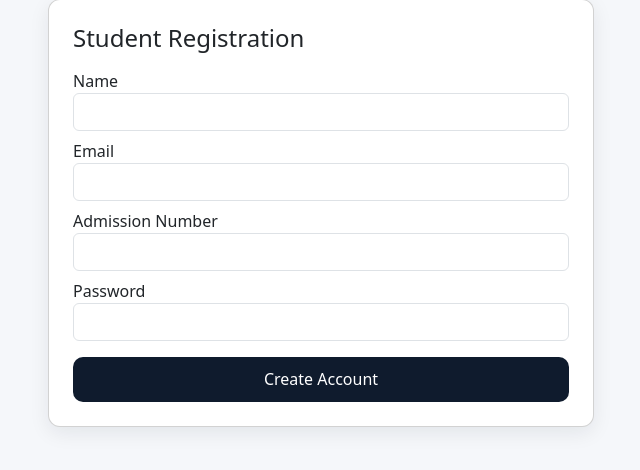
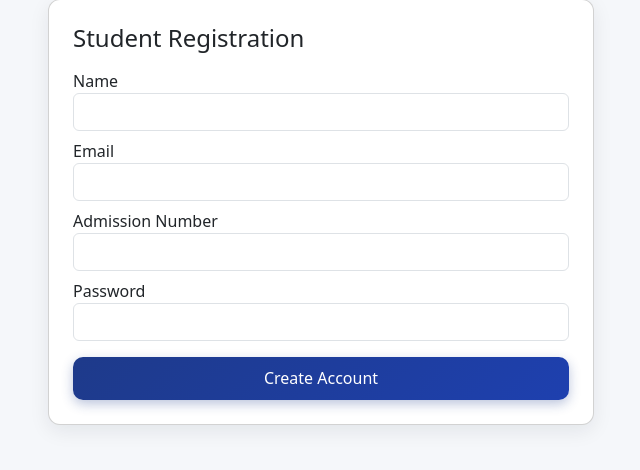
Before and after one commit to HBIUCAMPUS/HBIU-UNIVERSITY-PORTAL, a Flask app: page /register/student in a window 1280 px wide. Shown: the part 139-609 px from the top of the page, without its empty margins (319-959 px from the left). Run offline with Flask 3, Linux system fonts and the light colour scheme.

Commit message:
Update register_students.html

```diff
--- a/templates/register_students.html
+++ b/templates/register_students.html
@@ -9,7 +9,7 @@
         <div class="mb-2"><label>Email</label><input class="form-control" name="email" type="email" required></div>
         <div class="mb-2"><label>Admission Number</label><input class="form-control" name="admission_no" required></div>
         <div class="mb-2"><label>Password</label><input class="form-control" name="password" type="password" required></div>
-        <button class="btn btn-gold mt-2 w-100">Create Account</button>
+        <button class="btn btn-royal-blue mt-2 w-100">Create Account</button>
       </form>
     </div>
   </div>
```
